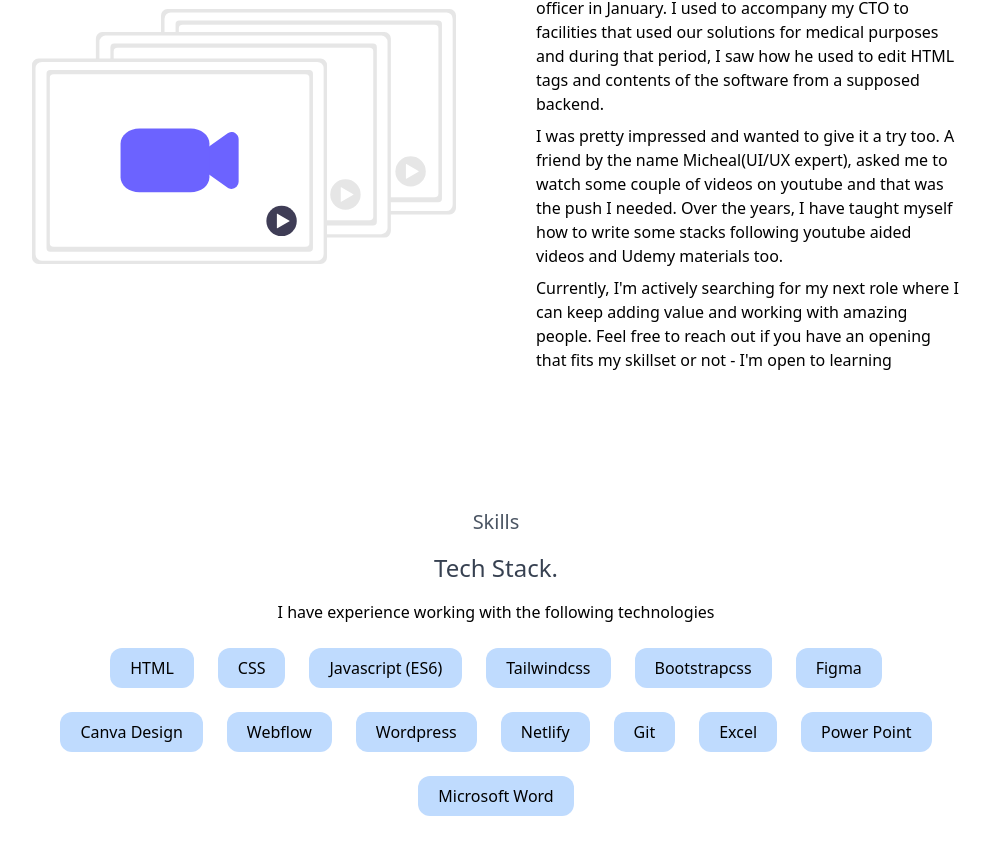
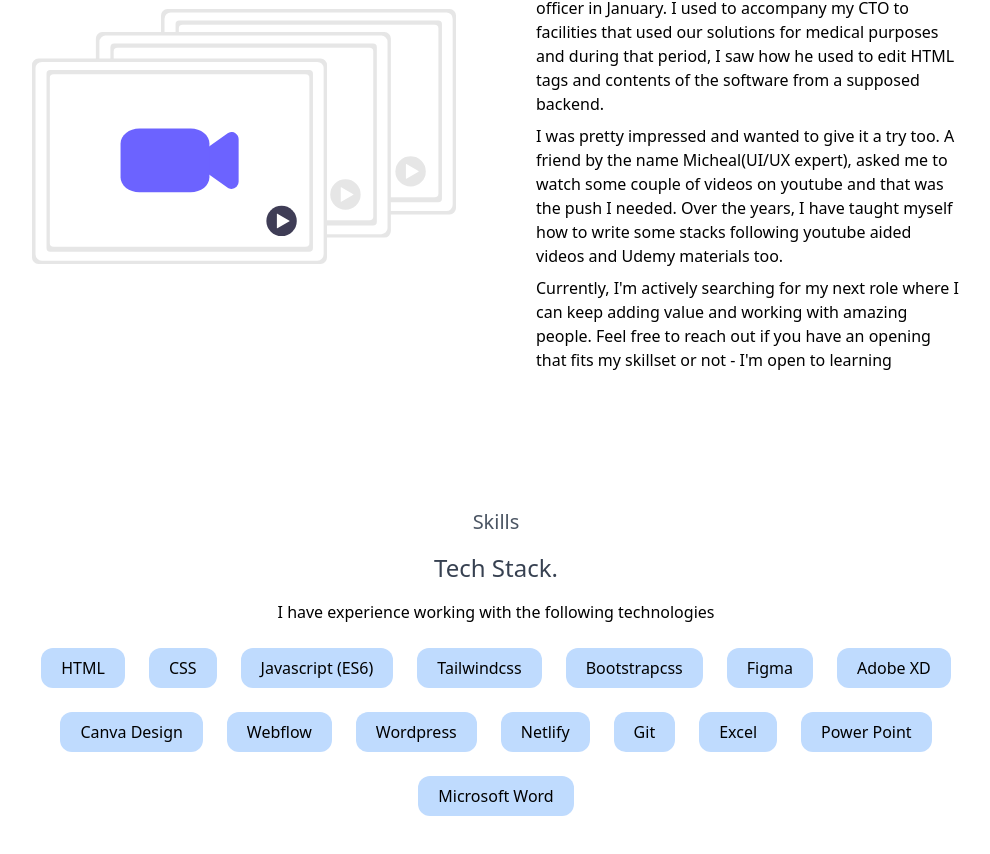
Before and after one commit to blaqnativity/myportfolios.com, a Nuxt app: page / in a window 1280 px wide. Shown: the part 860-1714 px from the top of the page, without its empty margins (144-1134 px from the left). Built offline with nearby package versions, Linux system fonts and the light colour scheme.

Commit message:
new stack added

```diff
--- a/assets/css/tailwind.css
+++ b/assets/css/tailwind.css
@@ -4,8 +4,11 @@
 
 /* ==========CSS RESET=============== */
 * {
-  scroll-behavior: smooth;
   box-sizing: border-box;
   margin: 0;
   padding: 0;
 }
+
+body {
+  scroll-behavior: smooth;
+}
--- a/pages/index.vue
+++ b/pages/index.vue
@@ -114,6 +114,7 @@
         <span class="pill bg-blue-200 px-5 py-2 rounded-xl">Tailwindcss</span>
         <span class="pill bg-blue-200 px-5 py-2 rounded-xl">Bootstrapcss</span>
         <span class="pill bg-blue-200 px-5 py-2 rounded-xl">Figma</span>
+        <span class="pill bg-blue-200 px-5 py-2 rounded-xl">Adobe XD</span>
         <span class="pill bg-blue-200 px-5 py-2 rounded-xl">Canva Design</span>
         <span class="pill bg-blue-200 px-5 py-2 rounded-xl">Webflow</span>
         <span class="pill bg-blue-200 px-5 py-2 rounded-xl">Wordpress</span>
```
